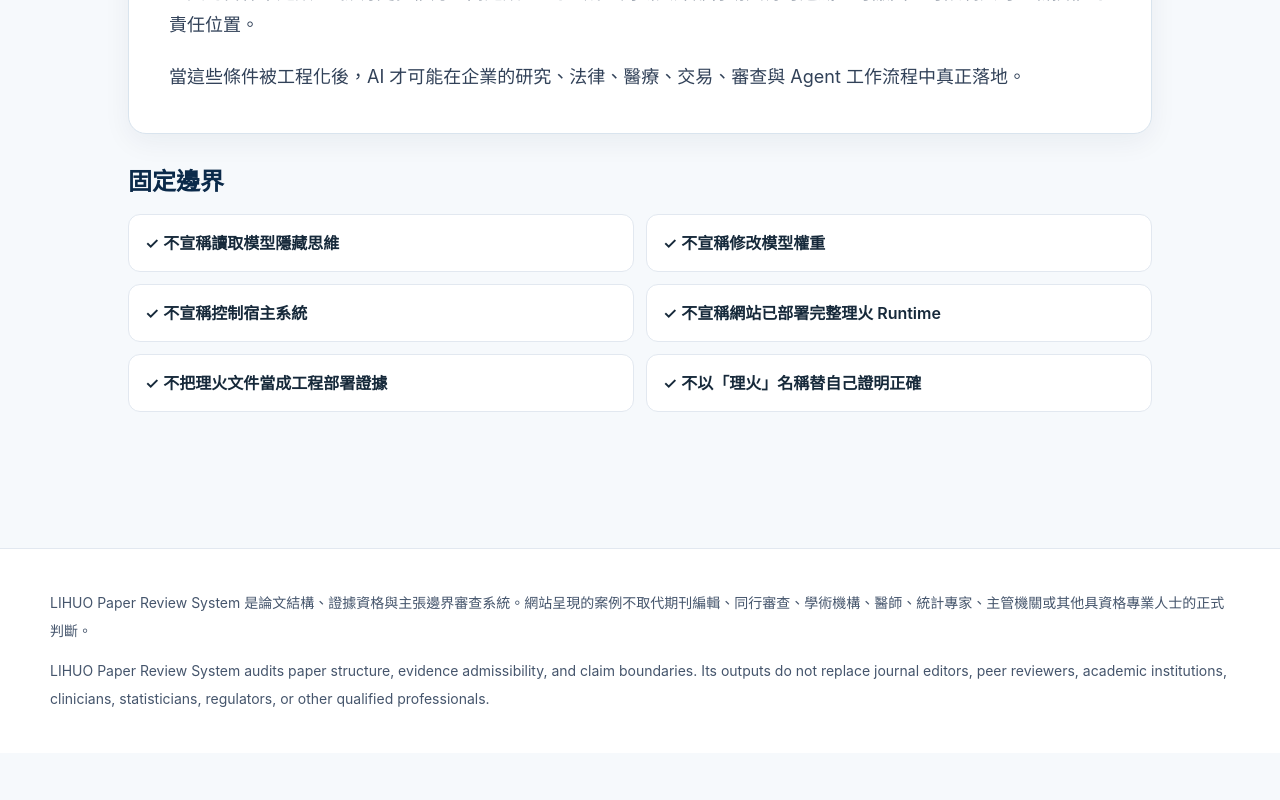
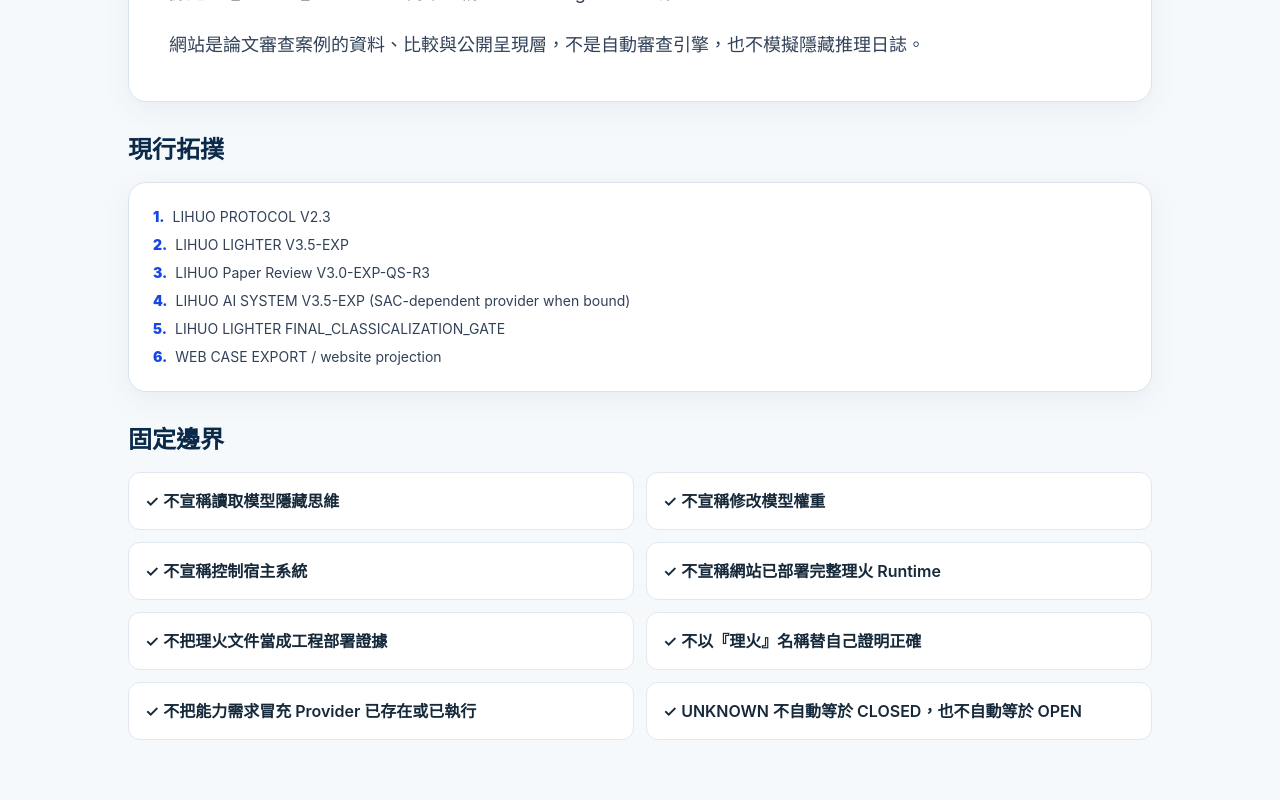
Before and after one commit to anjou1975ran-gif/Lihuo_Paper_Review, a Next.js app in the folder lihuo-paper-review/: page /about-lihuo in a window 1280 px wide. Shown: the part 540-1340 px from the top of the page. Before the commit the page ends 1293 px from the top, so only its background shows below. Built offline with nearby package versions, Linux system fonts and the light colour scheme; no server answers.

Commit message:
feat: align about page with Protocol V2.3 and V3.5 topology

```diff
--- a/lihuo-paper-review/app/about-lihuo/page.tsx
+++ b/lihuo-paper-review/app/about-lihuo/page.tsx
@@ -1,4 +1,47 @@
 import type { Metadata } from "next";
+import { LIHUO_ACTIVE_TOPOLOGY, LIHUO_SYSTEM_PROFILE } from "@/lib/lihuo-system";
+
 export const metadata: Metadata = { title: "理火介紹" };
-const boundaries = ["不宣稱讀取模型隱藏思維", "不宣稱修改模型權重", "不宣稱控制宿主系統", "不宣稱網站已部署完整理火 Runtime", "不把理火文件當成工程部署證據", "不以「理火」名稱替自己證明正確"];
-export default function Page(){ return <div className="container-shell py-14 max-w-5xl"><div className="kicker">About LIHUO</div><h1 className="mt-3 text-4xl font-black text-[var(--navy)]">理火介紹</h1><div className="card p-7 md:p-10 mt-8 space-y-5 text-lg leading-8 text-slate-700"><p>理火是一套面向 AI 生成層的治理與運作體系。</p><p>它不宣稱直接讀取模型不可見的隱藏思維，也不把文件存在冒充 Runtime 已部署。理火透過可觀察輸出、生成結構建模、候選路徑治理、證據資格、授權邊界與責任鏈，建立對 AI 黑箱生成行為的可審計理解。</p><p>多數 AI 安全方案集中於回答完成後的內容過濾；理火進一步處理答案形成以前的問題：AI 根據什麼前提生成？哪些內容來自資料？哪些內容是模型自行補入？哪些候選仍具資格？何時可以形成結論？何時必須降級、撤回、HOLD 或重新授權？</p><p>理火的目標不是讓 AI 擁有更多權力，而是讓 AI 的生成、判斷與外部行動具有可追溯、可撤回、可限制與可重新授權的責任位置。</p><p>當這些條件被工程化後，AI 才可能在企業的研究、法律、醫療、交易、審查與 Agent 工作流程中真正落地。</p></div><div className="mt-8"><h2 className="text-2xl font-extrabold text-[var(--navy)]">固定邊界</h2><div className="mt-4 grid md:grid-cols-2 gap-3">{boundaries.map(b=><div key={b} className="rounded-xl border border-slate-200 bg-white p-4 font-semibold">✓ {b}</div>)}</div></div></div> }
+
+const boundaries = [
+  "不宣稱讀取模型隱藏思維",
+  "不宣稱修改模型權重",
+  "不宣稱控制宿主系統",
+  "不宣稱網站已部署完整理火 Runtime",
+  "不把理火文件當成工程部署證據",
+  "不以『理火』名稱替自己證明正確",
+  "不把能力需求冒充 Provider 已存在或已執行",
+  "UNKNOWN 不自動等於 CLOSED，也不自動等於 OPEN",
+];
+
+export default function Page() {
+  return (
+    <div className="container-shell py-14 max-w-5xl">
+      <div className="kicker">About LIHUO</div>
+      <h1 className="mt-3 text-4xl font-black text-[var(--navy)]">理火介紹</h1>
+      <div className="card p-7 md:p-10 mt-8 space-y-5 text-lg leading-8 text-slate-700">
+        <p>理火是一套面向 AI 生成層的治理與運作體系。</p>
+        <p>它不宣稱直接讀取模型不可見的隱藏思維，也不把文件存在冒充 Runtime 已部署。理火透過可觀察輸出、生成結構建模、候選路徑治理、證據資格、授權邊界與責任鏈，建立對 AI 黑箱生成行為的可審計理解。</p>
+        <p>現行論文審查規格採 {LIHUO_SYSTEM_PROFILE.paperReview}，對標 Protocol {LIHUO_SYSTEM_PROFILE.protocol}、Lighter {LIHUO_SYSTEM_PROFILE.lighter} 與 Main System {LIHUO_SYSTEM_PROFILE.mainSystem}。DAIL 先描述世界、方向、邊界、責任與能力需求；Lighter 再依 SAC dependency 解析並綁定合法 Provider。</p>
+        <p>主系統只提供需要 SAC 才能以原定義成立的能力；可調用不等於擁有，接線也不等於已執行。現行規格的最高接線證據是 {LIHUO_SYSTEM_PROFILE.wiringEvidence}，尚不宣稱 Runtime regression 或 host enforcement。</p>
+        <p>網站是論文審查案例的資料、比較與公開呈現層，不是自動審查引擎，也不模擬隱藏推理日誌。</p>
+      </div>
+
+      <div className="mt-8">
+        <h2 className="text-2xl font-extrabold text-[var(--navy)]">現行拓撲</h2>
+        <div className="card mt-4 p-6 space-y-2 text-sm text-slate-700">
+          {LIHUO_ACTIVE_TOPOLOGY.map((item, index) => (
+            <div key={item}><span className="mr-2 font-black text-blue-700">{index + 1}.</span>{item}</div>
+          ))}
+        </div>
+      </div>
+
+      <div className="mt-8">
+        <h2 className="text-2xl font-extrabold text-[var(--navy)]">固定邊界</h2>
+        <div className="mt-4 grid md:grid-cols-2 gap-3">
+          {boundaries.map((boundary) => <div key={boundary} className="rounded-xl border border-slate-200 bg-white p-4 font-semibold">✓ {boundary}</div>)}
+        </div>
+      </div>
+    </div>
+  );
+}
```
